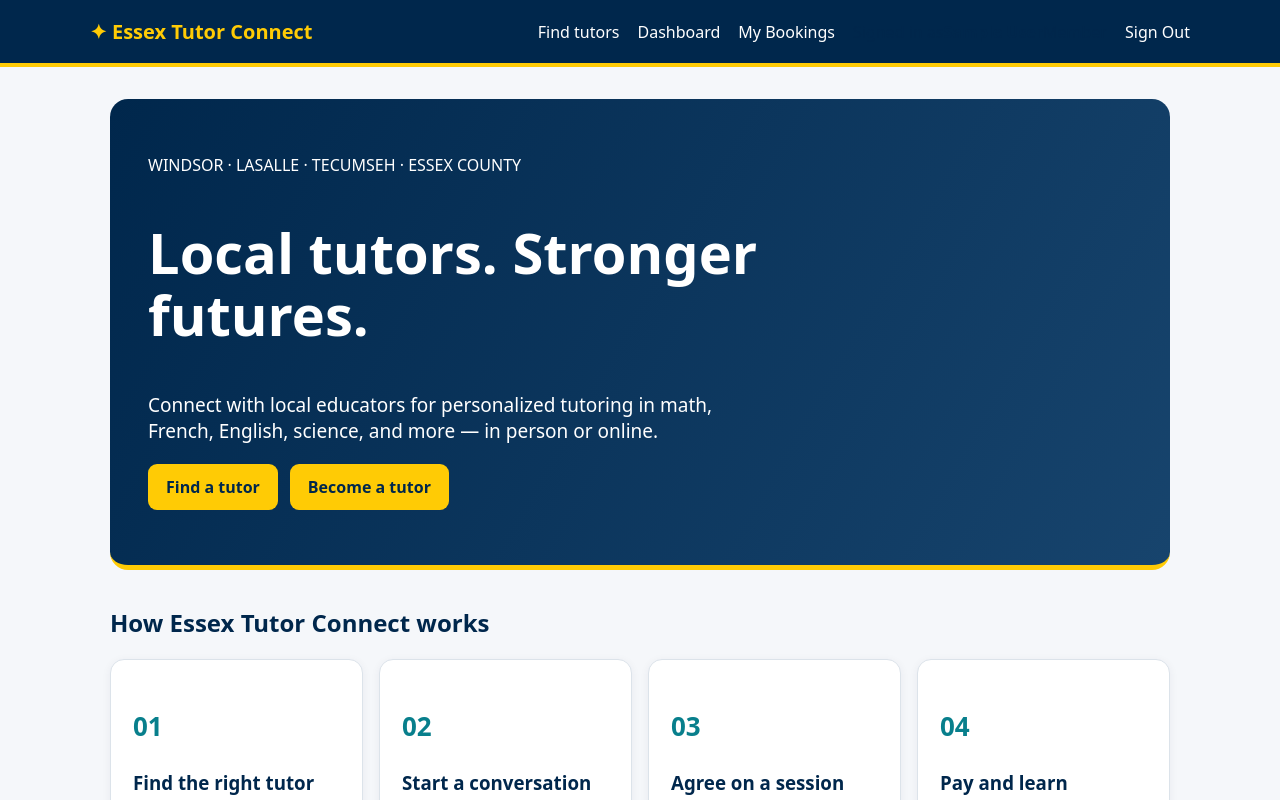
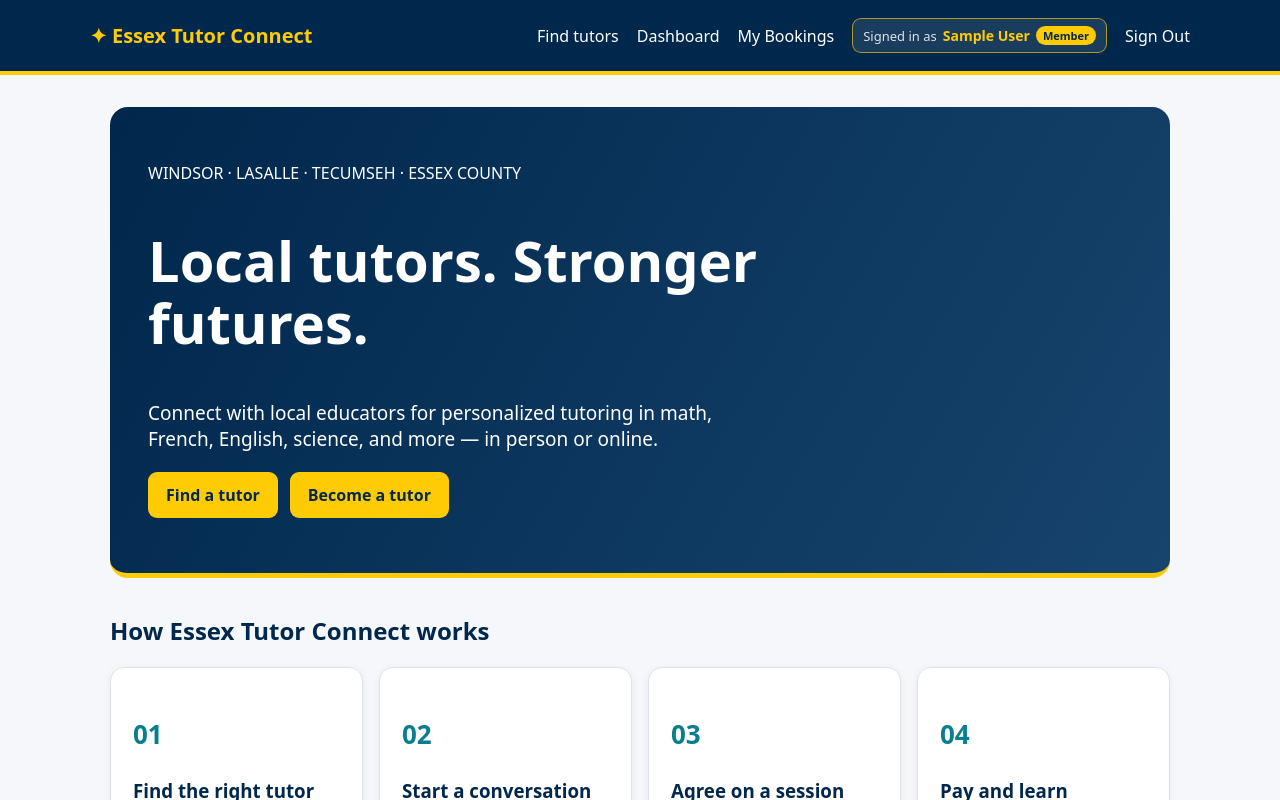
Before and after one commit to jvalenciuk/essex-tutor-connect, a Next.js app: page / in a window 1280 px wide. Shown: the top 800 px of the page. Built offline with nearby package versions, Linux system fonts and the light colour scheme; no server answers; sample sign-in values are in the browser's storage.

Commit message:
Style active account name and role in header

```diff
--- a/app/style.css
+++ b/app/style.css
@@ -271,3 +271,9 @@ footer {
     padding: 32px 22px;
   }
 }
+
+/* Active account indicator in the global header. */
+.signed-in-identity { display:inline-flex; align-items:center; flex-wrap:wrap; gap:6px; padding:7px 10px; border:1px solid rgba(255,203,5,.65); border-radius:9px; background:rgba(255,255,255,.1); color:#fff; font-size:13px; }
+.signed-in-identity-label { opacity:.85; }
+.signed-in-identity strong { color:var(--maize); font-size:14px; }
+.signed-in-role { border-radius:20px; padding:2px 7px; background:var(--maize); color:var(--blue); font-size:11px; font-weight:800; }
```
